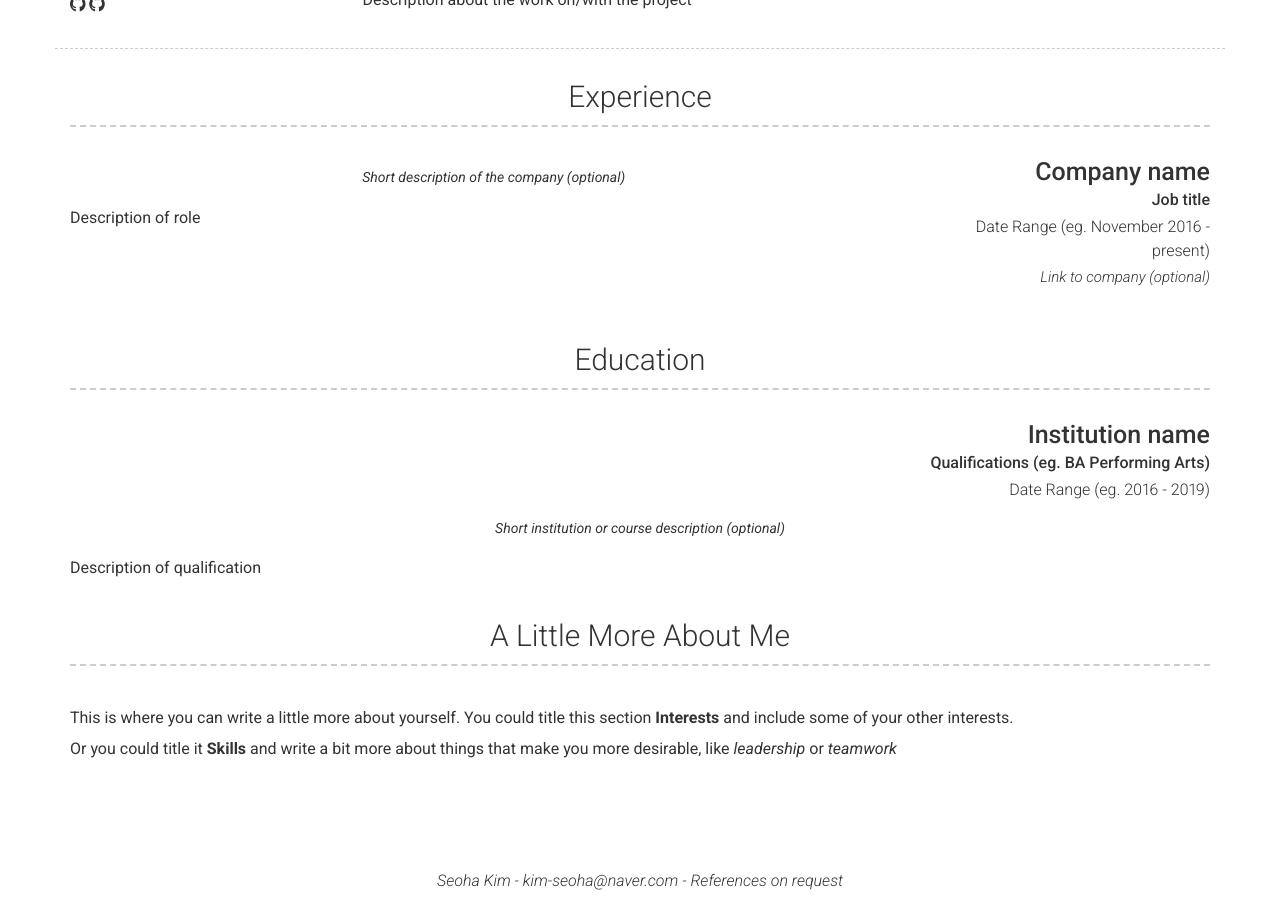
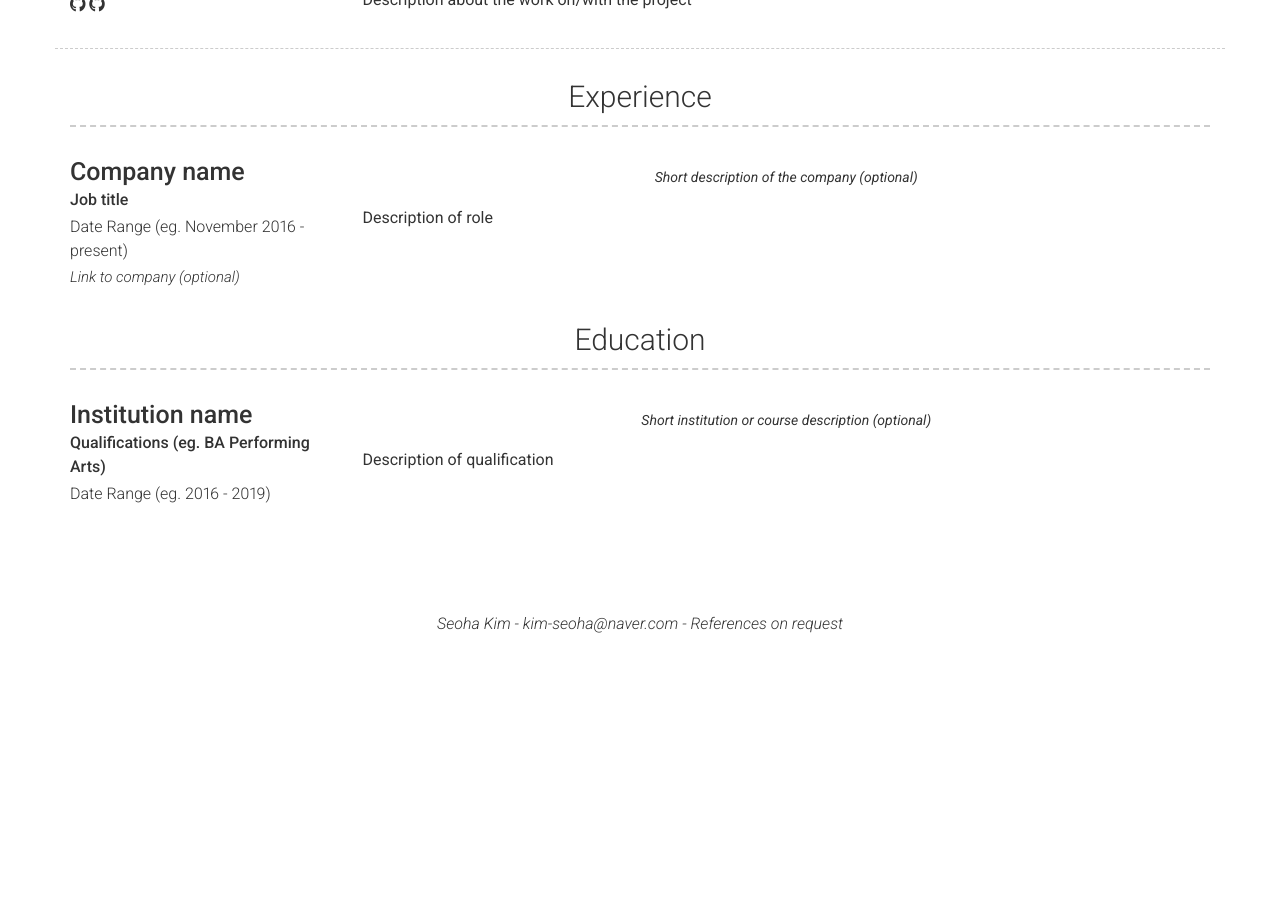
Before and after one commit to seoha-kim/seoha-kim.github.io, a Jekyll site: the page built from index.md, in a window 1280 px wide and 900 px high, scrolled down 667 px. Built offline with Jekyll 4.4.1, drawn with Linux system fonts in a browser that asks for light colours; nearby versions of some CDN libraries; after the commit the page ends 1310 px from its top, so only the background shows below that.

Commit message:
Initial resume setup

```diff
--- a/_config.yml
+++ b/_config.yml
@@ -68,7 +68,7 @@ content:
   - title: Experience
     layout: list
     content:
-      - layout: right
+      - layout: top-left
         title: Company name
         sub_title: Job title
         caption: Date Range (eg. November 2016 - present)
@@ -80,7 +80,7 @@ content:
   - title: Education
     layout: list
     content:
-      - layout: top-right
+      - layout: top-left
         title: Institution name
         sub_title: Qualifications (eg. BA Performing Arts)
         caption: Date Range (eg. 2016 - 2019)
@@ -88,12 +88,12 @@ content:
           Short institution or course description (optional)
         description: | # this will include new lines to allow paragraphs
           Description of qualification
-  - title: A Little More About Me
-    layout: text
-    content: | # this will include new lines to allow paragraphs
-      This is where you can write a little more about yourself. You could title this section **Interests** and include some of your other interests.
+  # - title: A Little More About Me
+  #   layout: text
+  #   content: | # this will include new lines to allow paragraphs
+  #     This is where you can write a little more about yourself. You could title this section **Interests** and include some of your other interests.
 
-      Or you could title it **Skills** and write a bit more about things that make you more desirable, like *leadership* or *teamwork*
+  #     Or you could title it **Skills** and write a bit more about things that make you more desirable, like *leadership* or *teamwork*
 
 # Footer
 footer_show_references: true
```
